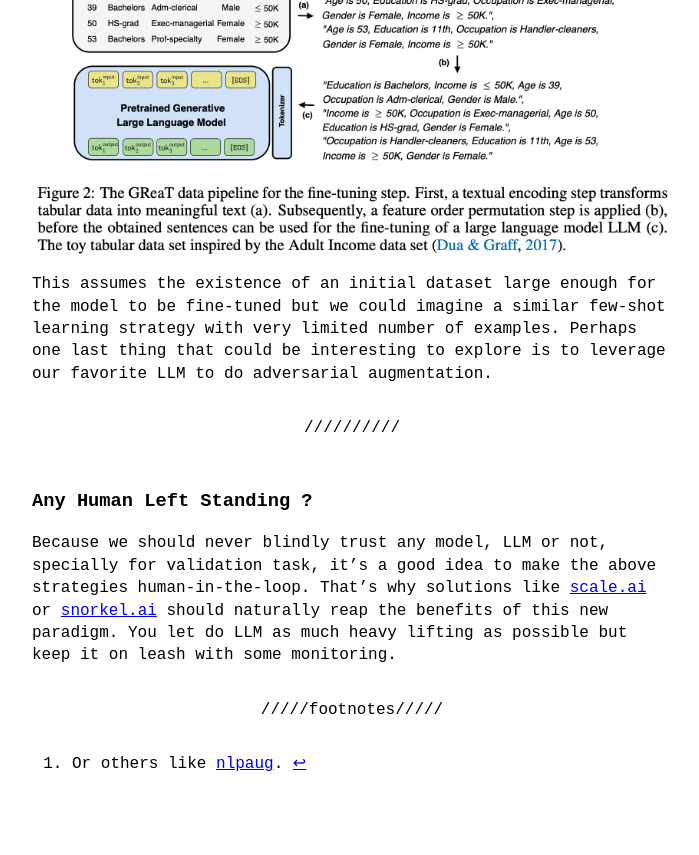
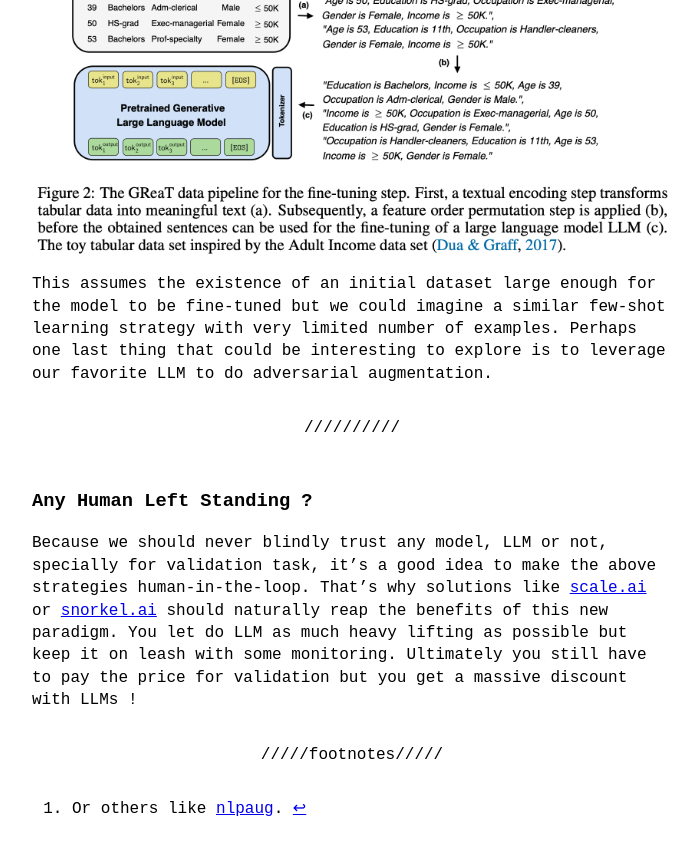
Before and after one commit to dsleo/dsleo.github.io, a Jekyll site: the page built from _posts/2023-06-16-the-no-free-lunch-theorem-of-LLMs.md, in a window 1280 px wide and 900 px high, scrolled down 3852 px. Shown: the top 855 px of the window, without its empty margins (288-987 px from the left). Built offline with Jekyll 4.4.1, drawn with Linux system fonts in a browser that asks for light colours.

Commit message:
small stuff

```diff
--- a/_posts/2023-06-16-the-no-free-lunch-theorem-of-LLMs.md
+++ b/_posts/2023-06-16-the-no-free-lunch-theorem-of-LLMs.md
@@ -48,7 +48,7 @@ This assumes the existence of an initial dataset large enough for the model to b
 ---
 ### Any Human Left Standing ?
 
-Because we should never blindly trust any model, LLM or not, specially for validation task, it’s a good idea to make the above strategies human-in-the-loop. That’s why solutions like [scale.ai](http://scale.ai) or [snorkel.ai](https://snorkel.ai) should naturally reap the benefits of this new paradigm. You let do LLM as much heavy lifting as possible but keep it on leash with some monitoring.
+Because we should never blindly trust any model, LLM or not, specially for validation task, it’s a good idea to make the above strategies human-in-the-loop. That’s why solutions like [scale.ai](http://scale.ai) or [snorkel.ai](https://snorkel.ai) should naturally reap the benefits of this new paradigm. You let do LLM as much heavy lifting as possible but keep it on leash with some monitoring. Ultimately you still have to pay the price for validation but you get a massive discount with LLMs !
 
 ---
 {: data-content="footnotes"}
```
Also changed, not shown: _posts/2023-06-01-in-search-of-causal-metrics.md (+1 -1 lines).
